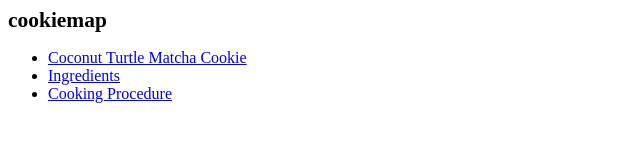
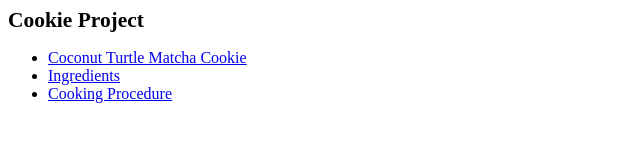
Before and after one commit to taykvue/Cookie-Project, a plain HTML site: page index.html in a window 1280 px wide. Shown: the full height of the page, 0-640 px from the left. Drawn offline with Linux system fonts and the light colour scheme.

Commit message:
Update index.html

```diff
--- a/index.html
+++ b/index.html
@@ -9,10 +9,10 @@
       <meta name="DC.type" content="bookmap">
       <meta name="DC.format" content="HTML5">
       <link rel="stylesheet" type="text/css" href="commonltr.css">
-      <title>cookiemap</title>
+      <title>Cookie Project</title>
    </head>
    <body>
-      <h1 class="title topictitle1">cookiemap</h1>
+      <h1 class="title topictitle1">Cookie Project</h1>
       <nav>
          <ul class="map bookmap">
             <li class="topicref chapter"><a href="cookie(concept).html">Coconut Turtle Matcha Cookie</a></li>
```
